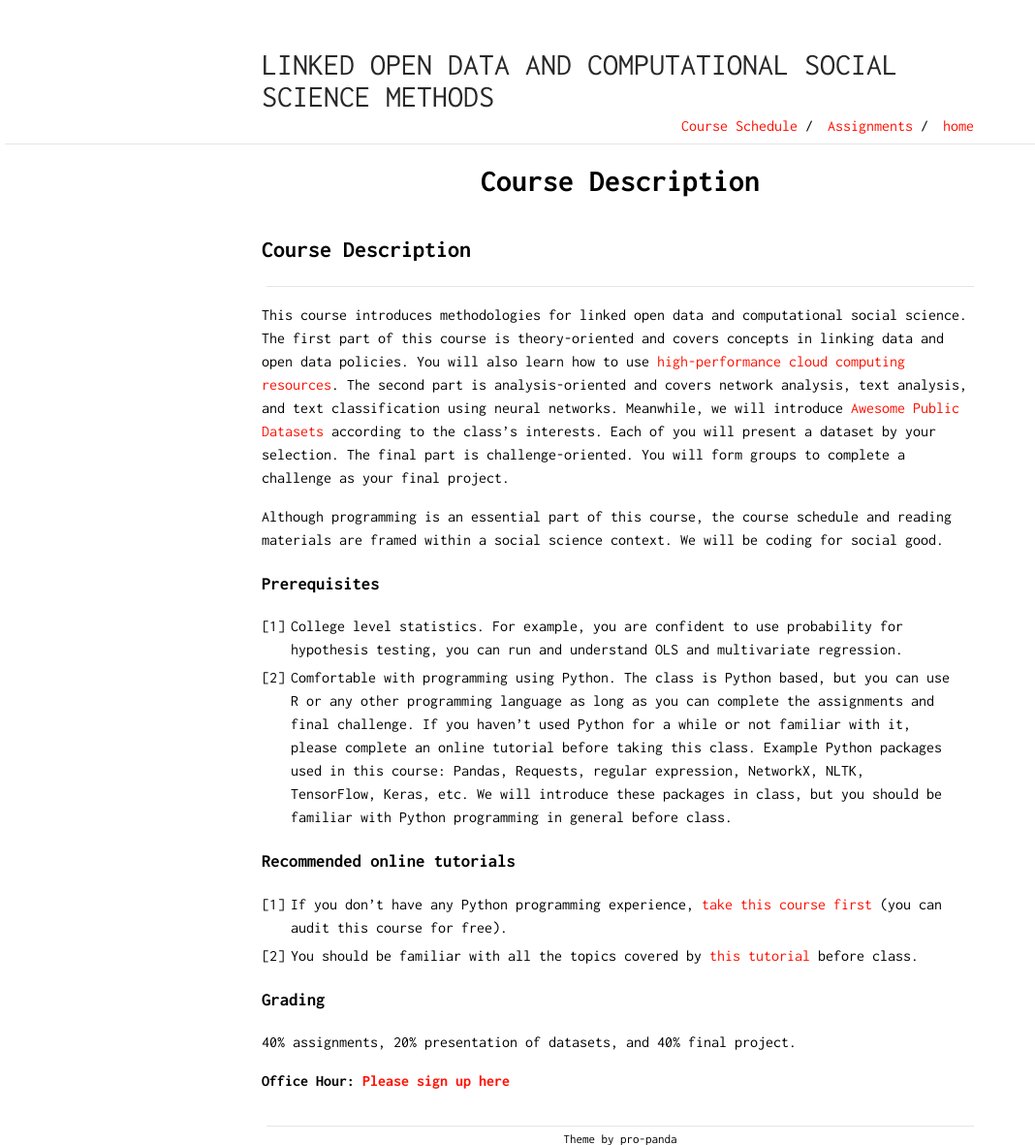
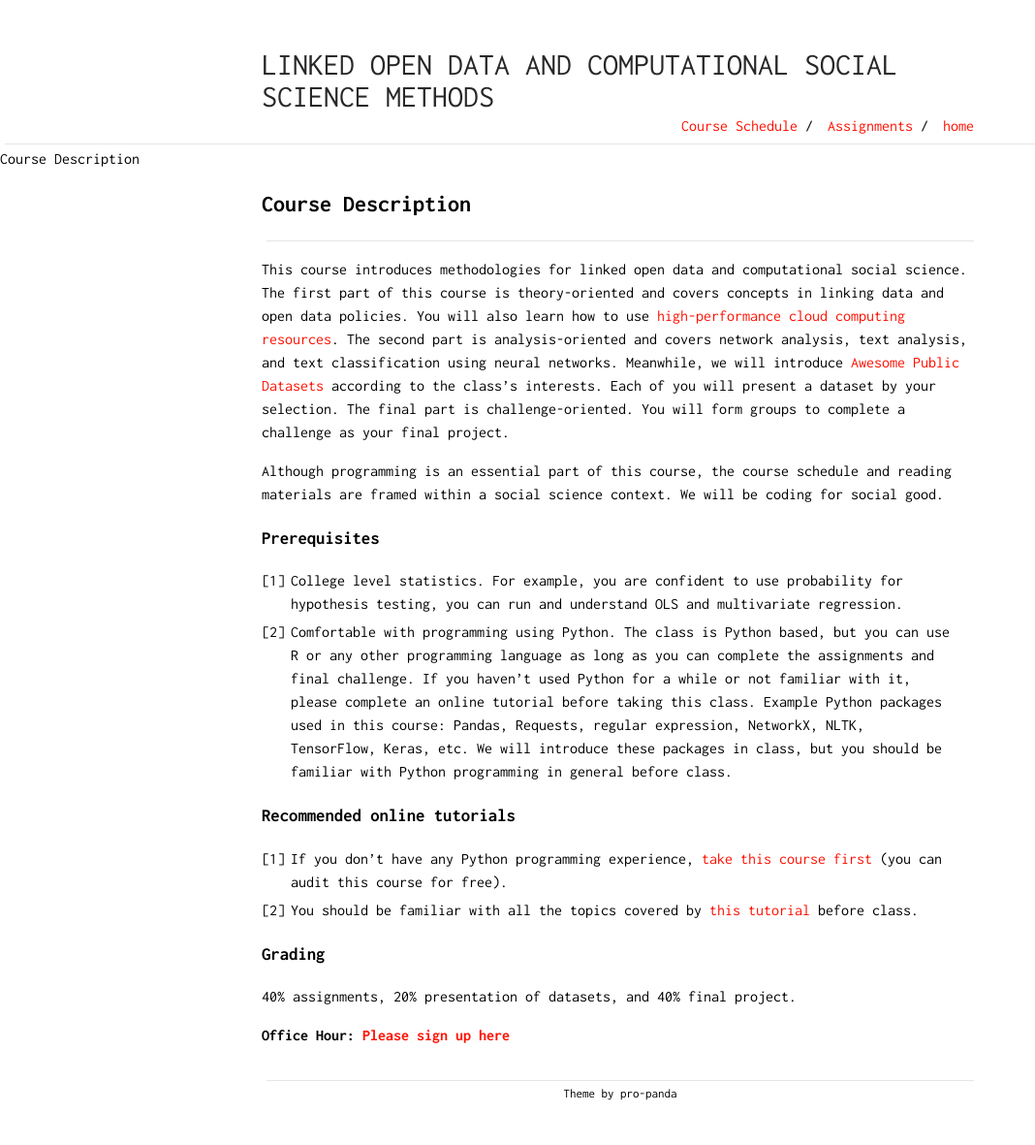
Before and after one commit to Xinjian-Paul-Li/open_data, a Jekyll site: the page built from docs/index.md, in a window 1280 px wide. Shown: the whole page at 97% size, without its empty margins (0-1068 px from the left). Built offline with Jekyll 4.4.1, drawn with Linux system fonts in a browser that asks for light colours; our own code applies the rules of GitHub Pages for plain Markdown files; after the commit the page ends 1134 px from its top, so only the background shows below that.

Commit message:
update course

```diff
--- a/docs/css/main.scss
+++ b/docs/css/main.scss
@@ -101,12 +101,7 @@ code {
 
 // pages
 
-.page-title{
-    text-align: center;
-    font-size: xx-large;
-    font-weight: bold;
-    line-height: 2;
-}
+
 .page-subtitle{
     text-align: center;
 }
```
